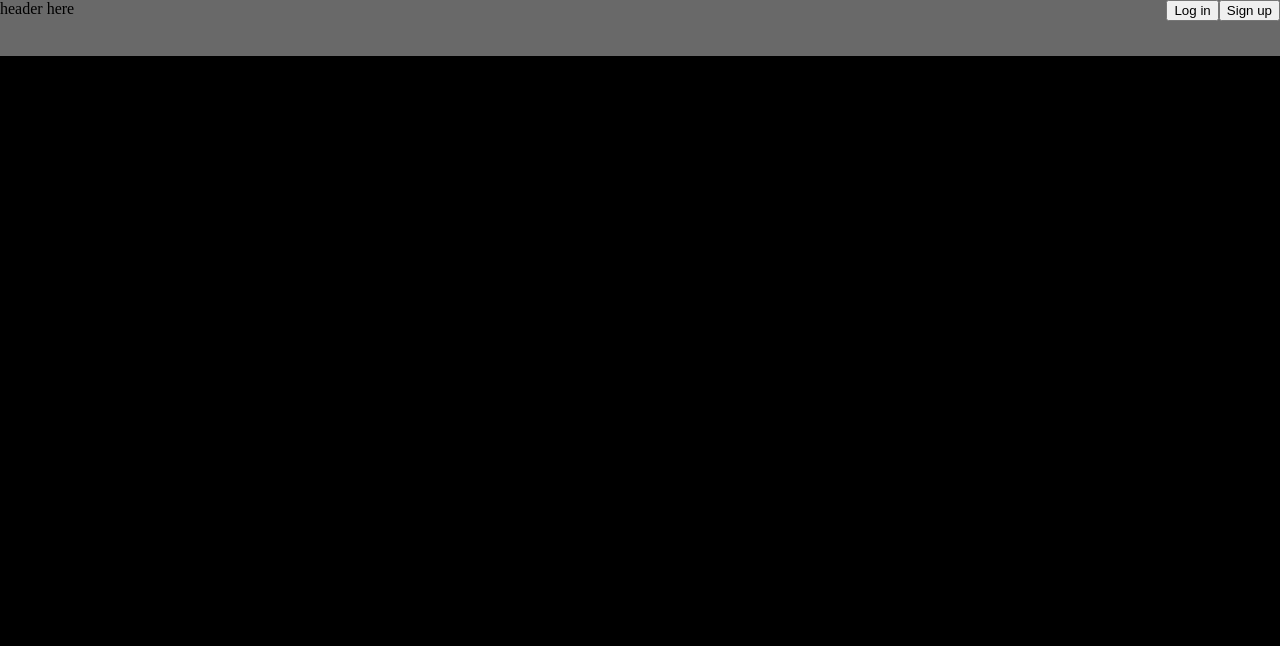
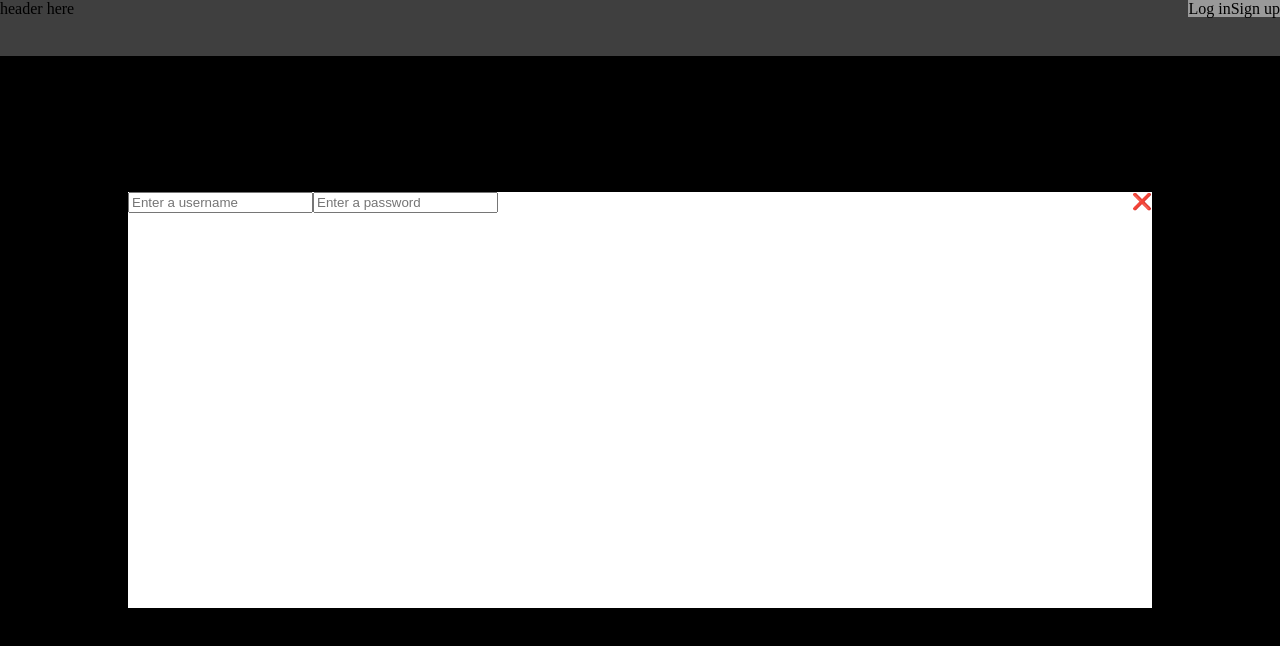
Before and after one commit to gkopplin/redit, a website built with webpack: page index.html in a window 1280 px wide. Shown: the top 646 px of the page. Built offline with nearby package versions, Linux system fonts and the light colour scheme.

Commit message:
created modal window, added close button/styling

```diff
--- a/scripts/auth.js
+++ b/scripts/auth.js
@@ -1,11 +1,27 @@
 export default () => {
     const auth = document.createElement('div');
+    const content = document.createElement('div');
     const form = document.createElement('form');
     const username = document.createElement('input');
-    const password = document.createElement('password');
+    const password = document.createElement('input');
+    const close = document.createElement('a');
 
+    auth.className = 'auth';
+    content.className = 'content';
+    form.className = 'form';
+    close.className = 'close';
     username.className = 'username';
     password.className = 'password';
+
     username.setAttribute('placeholder', 'Enter a username');
     password.setAttribute('placeholder', 'Enter a password');
+    close.innerHTML = '&#10060';
+
+    form.append(username);
+    form.append(password);
+    form.append(close); //switch later for layout purposes
+    content.append(form);
+    auth.append(content);
+
+    return auth;
 };
--- a/scripts/header.js
+++ b/scripts/header.js
@@ -5,8 +5,8 @@ export default () => {
 
     // Login and Signup buttons
     const buttons = document.createElement('div');
-    const login = document.createElement('button');
-    const signup = document.createElement('button');
+    const login = document.createElement('buttons');
+    const signup = document.createElement('buttons');
     login.className = 'login';
     signup.className = 'signup';
     login.innerHTML = 'Log in';
--- a/scripts/homepage.js
+++ b/scripts/homepage.js
@@ -1,4 +1,5 @@
 import createHeader from './header.js';
+import createModal from './auth.js';
 
 export const createHomepage = () => {
   let homepage = document.createElement('div');
@@ -6,4 +7,5 @@ export const createHomepage = () => {
   document.body.append(homepage);
   // homepage.innerText = "";
   homepage.append(createHeader());
-}
+  homepage.append(createModal());
+};
--- a/stylesheet.css
+++ b/stylesheet.css
@@ -15,3 +15,26 @@ body {
     background: black;
     height: 100em;
 }
+
+buttons {
+  background-color: white;
+}
+.auth {
+  display: inline-flex;
+  /* display: none; */
+  position: fixed;
+  z-index: 1;
+  left: 0;
+  top: 0;
+  background-color: rgba(0,0,0,0.4);
+  width: 100%;
+  height: 100%;
+}
+.content {
+  background: white;
+  margin: 15% auto;
+  width: 80%;
+}
+.close {
+  float: right;
+}
```
